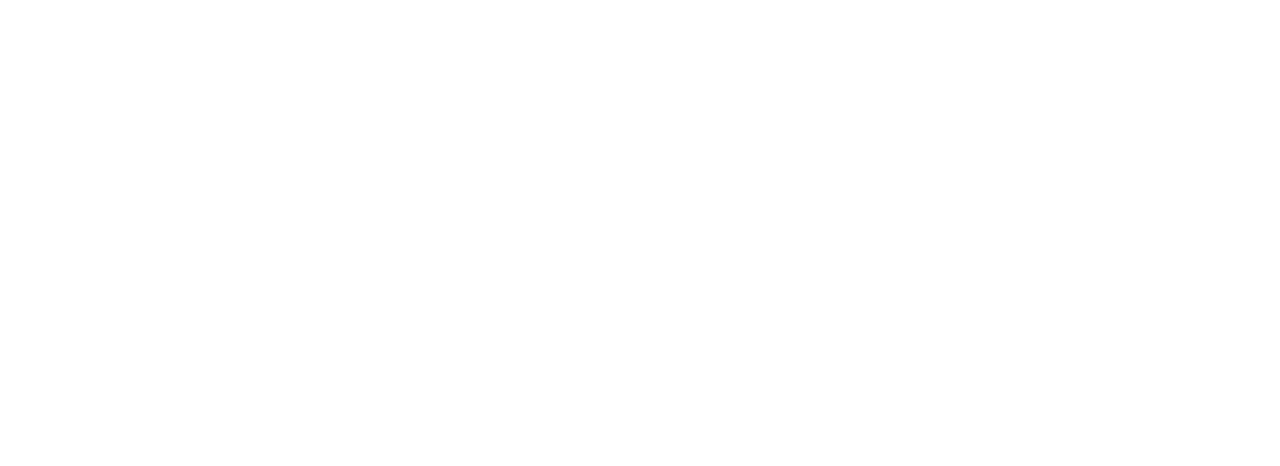
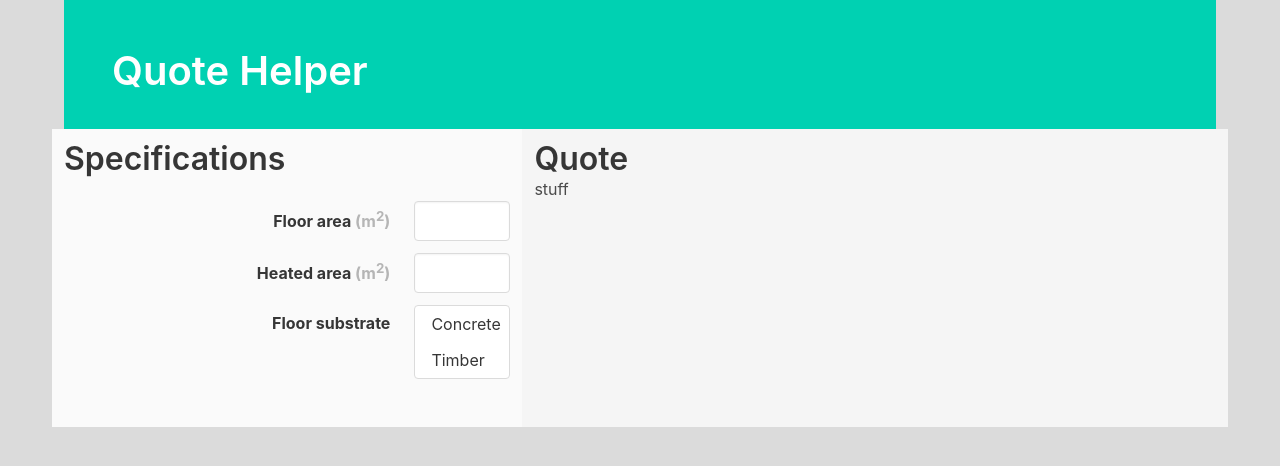
Before and after one commit to VinRanana/UFH-Quote-Helper, an Angular app in the folder client/: page / in a window 1280 px wide. Shown: the top 466 px of the page. Built offline with nearby package versions, Linux system fonts and the light colour scheme.

Commit message:
feat: create main and room components; create basic UI layout and inputs

```diff
--- a/client/src/app/app-routing.module.ts
+++ b/client/src/app/app-routing.module.ts
@@ -1,7 +1,10 @@
 import { NgModule } from '@angular/core';
 import { RouterModule, Routes } from '@angular/router';
+import { MainComponent } from './main/main.component';
 
-const routes: Routes = [];
+const routes: Routes = [
+  { path: '', component: MainComponent }
+];
 
 @NgModule({
   imports: [RouterModule.forRoot(routes)],
--- a/client/src/app/app.module.ts
+++ b/client/src/app/app.module.ts
@@ -3,10 +3,14 @@
 
 import { AppRoutingModule } from './app-routing.module';
 import { AppComponent } from './app.component';
+import { RoomComponent } from './room/room.component';
+import { MainComponent } from './main/main.component';
 
 @NgModule({
   declarations: [
-    AppComponent
+    AppComponent,
+    RoomComponent,
+    MainComponent
   ],
   imports: [
     BrowserModule,
--- /dev/null
+++ b/client/src/app/main/main.component.html
@@ -0,0 +1,16 @@
+<main class="container">
+
+  <!-- hero section -->
+  <section class="hero is-primary">
+    <div class="hero-body">
+      <h1 class="title is-2">Quote Helper</h1>
+    </div>
+  </section>
+
+  <!-- room section -->
+  <app-room></app-room>
+
+  <!-- project totals (add after MVP)-->
+
+
+</main>
--- /dev/null
+++ b/client/src/app/main/main.component.ts
@@ -0,0 +1,15 @@
+import { Component, OnInit } from '@angular/core';
+
+@Component({
+  selector: 'app-main',
+  templateUrl: './main.component.html',
+  styleUrls: ['./main.component.sass']
+})
+export class MainComponent implements OnInit {
+
+  constructor() { }
+
+  ngOnInit(): void {
+  }
+
+}
--- /dev/null
+++ b/client/src/app/room/room.component.html
@@ -0,0 +1,58 @@
+<div class="columns">
+  <section class="column has-background-white-bis is-two-fifths pb-6">
+    <div class="title">Specifications</div>
+    <form class="is-flex-direction-column">
+
+      <div class="field is-horizontal">
+        <div class="field-label is-normal">
+          <label class="label">Floor area <span class="has-text-grey-light">(m<sup>2</sup>)</span></label>
+        </div>
+        <!-- <div class="field-body"> -->
+          <div class="field">
+            <div class="control">
+              <input type="number" step="0.1" min="1" max="999.9" class="input" required />
+            </div>
+          </div>
+        <!-- </div> -->
+      </div>
+
+      <div class="field is-horizontal">
+        <div class="field-label is-normal">
+          <label class="label">Heated area <span class="has-text-grey-light">(m<sup>2</sup>)</span></label>
+        </div>
+        <!-- <div class="field-body"> -->
+          <div class="field">
+            <div class="control">
+              <input type="number" step="0.1" min="1" max="999.9" class="input" required />
+            </div>
+          </div>
+        <!-- </div> -->
+      </div>
+
+      <div class="field is-horizontal">
+        <div class="field-label is-normal">
+          <label class="label">Floor substrate</label>
+        </div>
+        <!-- <div class="field-body"> -->
+          <div class="field">
+            <div class="control">
+              <div class="select is-multiple">
+                <select multiple required size="2">
+                  <option value="Concrete">Concrete</option>
+                  <option value="Timber">Timber</option>
+                </select>
+              </div>
+            </div>
+          </div>
+        <!-- </div> -->
+      </div>
+
+    </form>
+  </section>
+
+  <section class="column has-background-white-ter">
+    <div class="title">Quote</div>
+
+    stuff
+  </section>
+</div>
--- /dev/null
+++ b/client/src/app/room/room.component.sass
@@ -0,0 +1,2 @@
+.control
+  width: 6em
--- /dev/null
+++ b/client/src/app/room/room.component.ts
@@ -0,0 +1,15 @@
+import { Component, OnInit } from '@angular/core';
+
+@Component({
+  selector: 'app-room',
+  templateUrl: './room.component.html',
+  styleUrls: ['./room.component.sass']
+})
+export class RoomComponent implements OnInit {
+
+  constructor() { }
+
+  ngOnInit(): void {
+  }
+
+}
--- a/client/src/main-styles.sass
+++ b/client/src/main-styles.sass
@@ -1,4 +1,6 @@
 // This is for global styles and variables
+
+@import '../node_modules/bulma/bulma.sass'
 
 // Import Fonts (Lato and Nunito)
     // @import url('https://fonts.googleapis.com/css?family=Lato:400,700|Nunito:400,700')
@@ -7,7 +9,6 @@
     // $green: #27d7a1
     // $light-green: #45f69e
     // $dark-green: rgb(0, 100, 80)
-
     // $light: #f8f8f8
 
 
@@ -27,8 +28,9 @@
 
 // Set custom global styles (will be applied to whole app)
 
-    // html
-    //   background: linear-gradient(to right top, $turquoise, $green)
+// html
+//   background: linear-gradient(to right top, $turquoise, $green)
 
 html, body
-  height: 100%
+    height: 100%
+    background-color: $grey-lighter
```
Also changed, not shown: client/src/app/main/main.component.sass (added), 2 other files (tests, documents, lock files or other folders).
